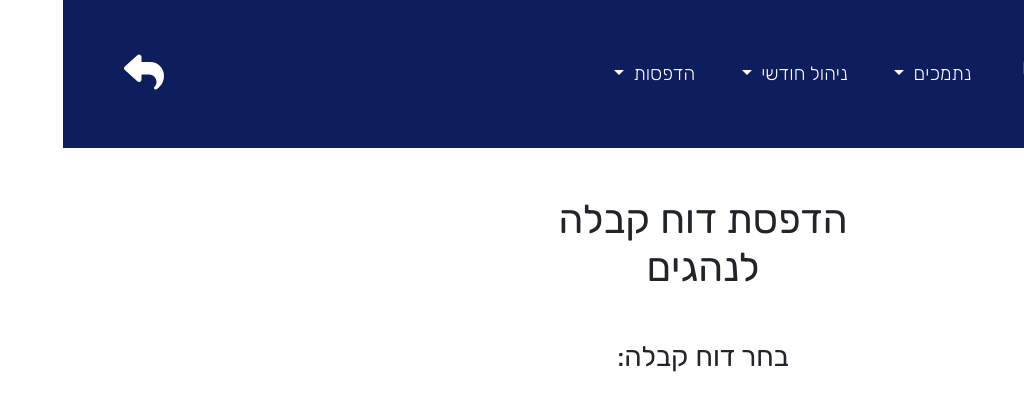
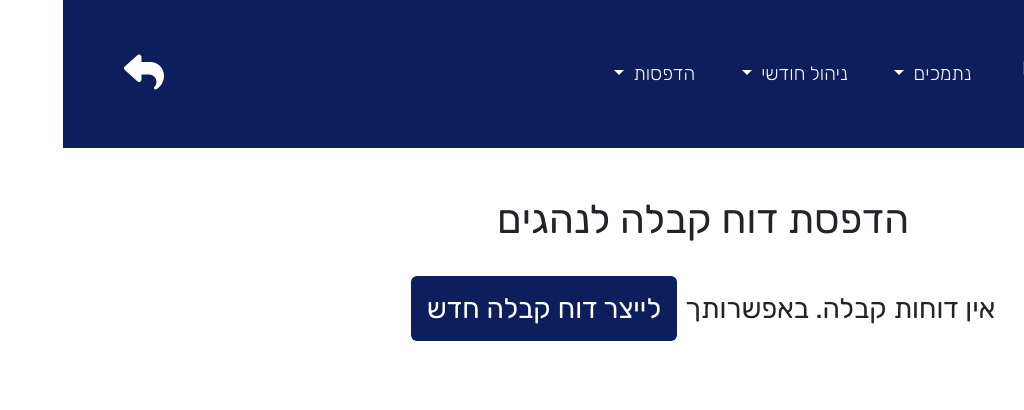
Before and after one commit to ShalomPrinz/gmah, a React (Vite) app in the folder frontend/: page /print/month in a window 1280 px wide. Shown: the top 410 px of the page, without its empty margins (256-1280 px from the left). Built offline with nearby package versions, Linux system fonts and the light colour scheme; no server answers.

Commit message:
extract hook: useMonthReports

```diff
--- a/frontend/src/hooks/index.ts
+++ b/frontend/src/hooks/index.ts
@@ -1,2 +1,3 @@
 export * from "./useFamiliesSearch";
 export * from "./useLocationState";
+export * from "./useMonthReports";
--- /dev/null
+++ b/frontend/src/hooks/useMonthReports.tsx
@@ -0,0 +1,30 @@
+import { useEffect, useState } from "react";
+import { Link } from "react-router-dom";
+
+import { getReportsList } from "../services";
+
+function useMonthReports() {
+  const [reports, setReports] = useState([]);
+
+  useEffect(() => {
+    getReportsList().then((res) => setReports(res.data.reports));
+  }, []);
+
+  return reports;
+}
+
+function NoMonthReports() {
+  return (
+    <h3 className="text-center mt-5">
+      אין דוחות קבלה. באפשרותך
+      <Link
+        className="link-decoration rounded fs-5 p-3 me-2 fs-3"
+        to="/reports"
+      >
+        לייצר דוח קבלה חדש
+      </Link>
+    </h3>
+  );
+}
+
+export { NoMonthReports, useMonthReports };
--- a/frontend/src/pages/MonthPrintView.tsx
+++ b/frontend/src/pages/MonthPrintView.tsx
@@ -1,21 +1,32 @@
 import { useEffect, useState } from "react";
 
 import { ColumnList } from "../components";
-import { getPrintableReport, getReportsList } from "../services";
+import { NoMonthReports, useMonthReports } from "../hooks";
+import { getPrintableReport } from "../services";
 import { createPdfBlob, openNewTab } from "../util";
 
 function MonthPrintView() {
-  const options = useMonthReports();
+  const reports = useMonthReports();
+  const options = reports.map((report) => ({
+    title: report,
+  }));
+  const hasReports = options.length > 0;
+
   const [selectedReport, setSelectedReport] = useState("");
+  const url = usePrintableReport(selectedReport);
 
-  const url = usePrintableReport(selectedReport);
+  const reportPickerWidth = hasReports ? "30%" : "80%";
 
   return (
     <>
       <main className="mt-5 text-center d-flex justify-content-center">
-        <div className="mx-5" style={{ width: "30%" }}>
-          <h1 className="text-center">הדפסת דוח קבלה לנהגים</h1>
-          <h3 className="my-5">בחר דוח קבלה:</h3>
+        <div className="mx-5" style={{ width: reportPickerWidth }}>
+          <h1>הדפסת דוח קבלה לנהגים</h1>
+          {hasReports ? (
+            <h3 className="my-5">בחר דוח קבלה:</h3>
+          ) : (
+            <NoMonthReports />
+          )}
           <ColumnList
             key={options.length}
             list={options}
@@ -46,23 +57,12 @@ function MonthPrintView() {
   );
 }
 
-function useMonthReports() {
-  const [reports, setReports] = useState([]);
-  const options = reports.map((report) => ({
-    title: report,
-  }));
-
-  useEffect(() => {
-    getReportsList().then((res) => setReports(res.data.reports));
-  }, []);
-
-  return options;
-}
-
 function usePrintableReport(reportName: string) {
   const [url, setUrl] = useState("");
 
   useEffect(() => {
+    if (!reportName) return;
+
     getPrintableReport(reportName)
       .then((res) => setUrl(createPdfBlob(res.data)))
       .catch((err) => {
--- a/frontend/src/pages/MonthTracker.tsx
+++ b/frontend/src/pages/MonthTracker.tsx
@@ -11,17 +11,9 @@ import {
   reportReceiveProp,
   reportTableHeaders,
 } from "../modules";
-import { getReport, getReportsList } from "../services";
+import { getReport } from "../services";
 import { formatDate } from "../util";
-
-const NoReportsMessage = () => (
-  <h3 className="text-center mt-5">
-    אין דוחות קבלה. באפשרותך
-    <Link className="link-decoration rounded fs-5 p-3 me-2 fs-3" to="/reports">
-      לייצר דוח קבלה חדש
-    </Link>
-  </h3>
-);
+import { NoMonthReports, useMonthReports } from "../hooks";
 
 const buttons = [
   {
@@ -53,7 +45,11 @@ function MonthTracker() {
   const [query, setQuery] = useState(defaultQuery);
   const [searchBy, setSearchBy] = useState(defaultSearchBy);
 
-  const options = useMonthReports();
+  const reports = useMonthReports();
+  const options = reports.map((report, index) => ({
+    eventKey: index.toString(),
+    value: report,
+  }));
   const { onSelect, selectedReport } = useReportSelection(options);
 
   const report = useReportSearch(selectedReport, query, searchBy);
@@ -68,7 +64,7 @@ function MonthTracker() {
         <div className="d-flex align-items-center justify-content-center mt-5">
           <h1 className="mx-5">מעקב חלוקה חודשי</h1>
         </div>
-        <NoReportsMessage />
+        <NoMonthReports />
       </>
     );
 
@@ -124,20 +120,6 @@ function MonthTracker() {
       </Link>
     </>
   );
-}
-
-function useMonthReports() {
-  const [reports, setReports] = useState([]);
-  const options = reports.map((report, index) => ({
-    eventKey: index.toString(),
-    value: report,
-  }));
-
-  useEffect(() => {
-    getReportsList().then((res) => setReports(res.data.reports));
-  }, []);
-
-  return options;
 }
 
 function useReportSelection(options: Option[]) {
```
